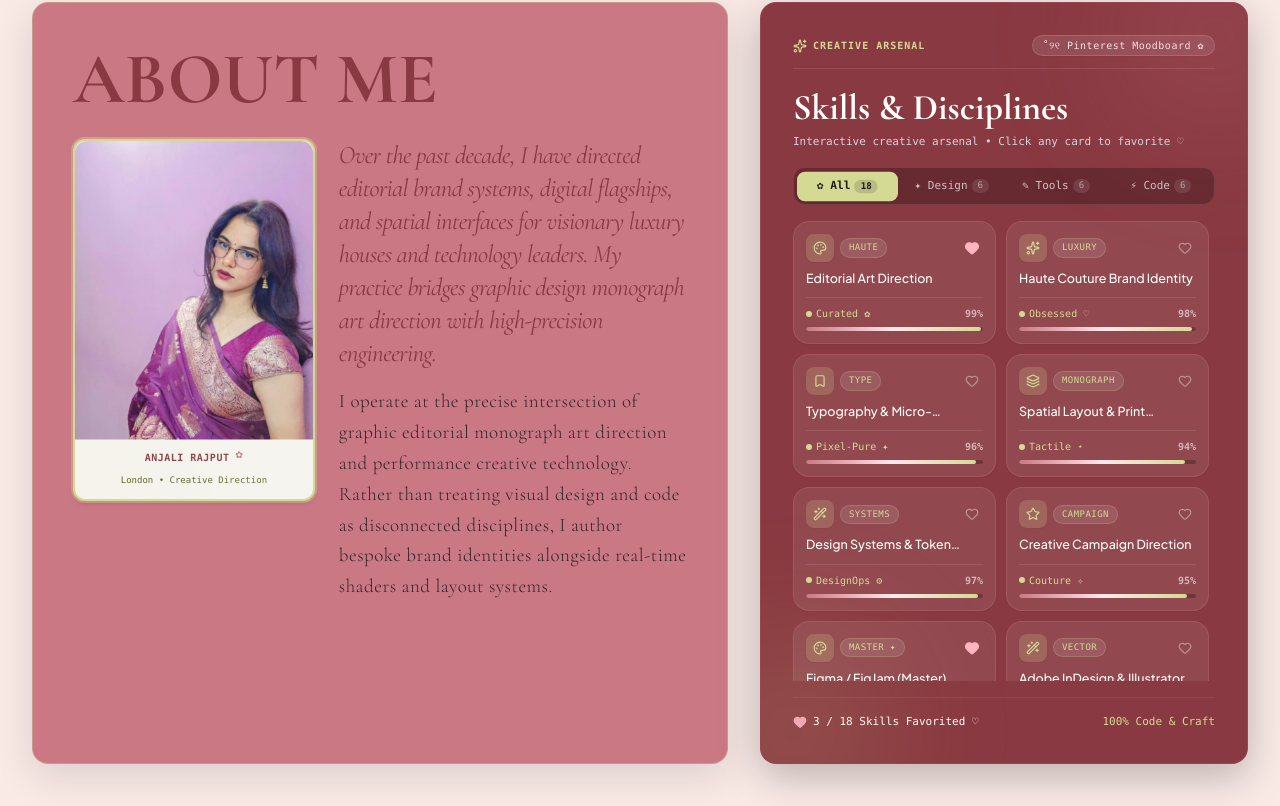
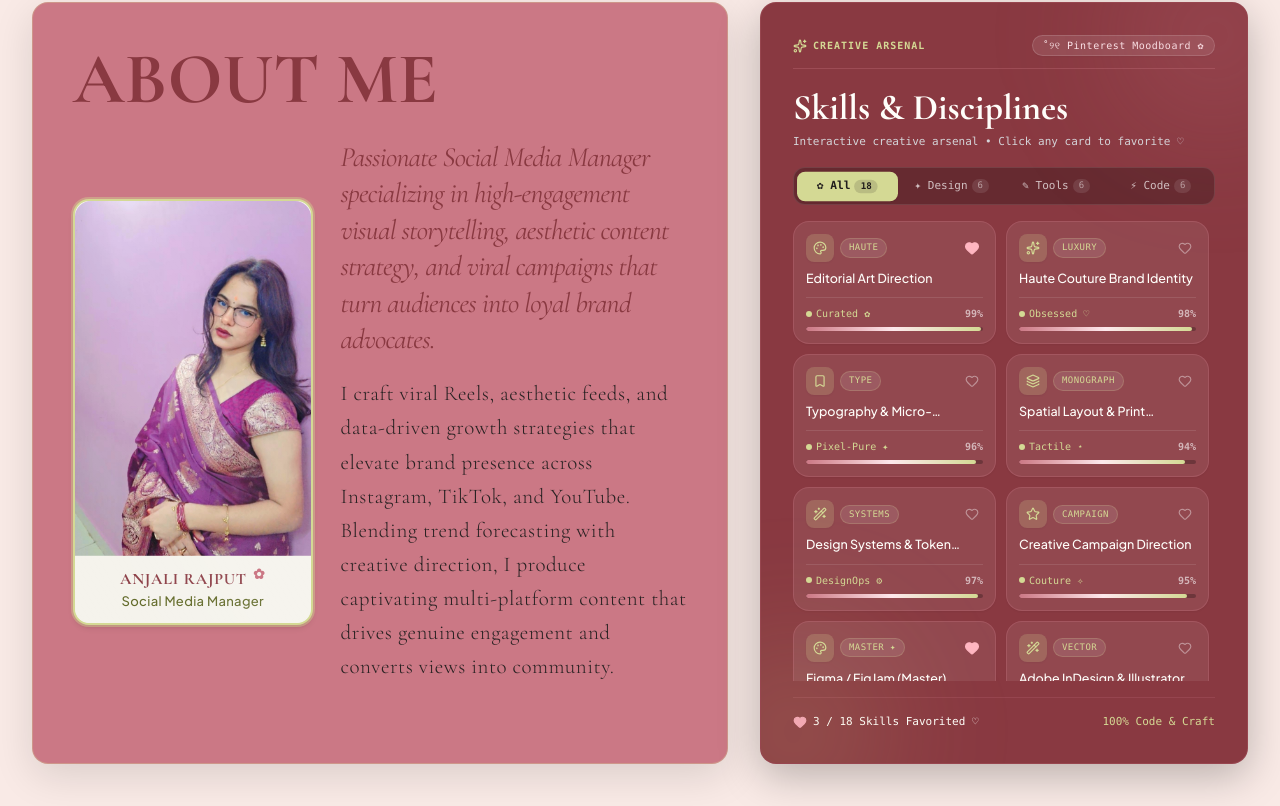
Before and after one commit to lucky4-git1/anjalicv, a React (Vite) app: page / in a window 1280 px wide. Shown: the part 894-1700 px from the top of the page. Built offline with nearby package versions, Linux system fonts and the light colour scheme; a web font is replaced by a local one.

Commit message:
fix: increase photo size, enlarge bio & caption typography, and update title to Social Media Manager

```diff
--- a/src/components/ContactModal.tsx
+++ b/src/components/ContactModal.tsx
@@ -15,7 +15,7 @@ export const ContactModal: React.FC<ContactModalProps> = ({ isOpen, onClose }) =
     name: "",
     email: "",
     company: "",
-    scope: "Creative Direction & Brand Identity",
+    scope: "Social Media Management & Campaign Strategy",
     message: "",
   })
 
@@ -65,13 +65,13 @@ export const ContactModal: React.FC<ContactModalProps> = ({ isOpen, onClose }) =
           <div>
             <div className="mb-5">
               <span className="text-[10px] font-mono uppercase tracking-widest text-[#893941] font-bold block mb-1">
-                COMMISSION INTAKE
+                COLLABORATION INTAKE
               </span>
               <h3 className="text-2xl font-serif font-bold text-[#893941]">
                 Initiate Project Inquiry
               </h3>
               <p className="text-xs text-[#5E6623] font-sans mt-0.5">
-                For creative direction commissions, brand identities, or digital flagships.
+                For social media management, aesthetic campaigns, or brand collaborations.
               </p>
             </div>
 
@@ -115,10 +115,10 @@ export const ContactModal: React.FC<ContactModalProps> = ({ isOpen, onClose }) =
                   onChange={(e) => setFormData({ ...formData, scope: e.target.value })}
                   className="w-full px-3 py-2 rounded-lg bg-white border border-[#893941]/30 text-[#211D1D] text-xs focus:border-[#893941] focus:outline-none transition-colors"
                 >
-                  <option value="Creative Direction & Brand Identity">Creative Direction & Brand Identity</option>
-                  <option value="UI/UX Digital Flagship Architecture">UI/UX Digital Flagship Architecture</option>
-                  <option value="Social Media Editorial Campaign">Social Media Editorial Campaign</option>
-                  <option value="Executive Design Advisory">Executive Design Advisory</option>
+                  <option value="Social Media Management & Campaign Strategy">Social Media Management & Campaign Strategy</option>
+                  <option value="Viral Reels & TikTok Content Production">Viral Reels & TikTok Content Production</option>
+                  <option value="Aesthetic Feed Curation & Brand Identity">Aesthetic Feed Curation & Brand Identity</option>
+                  <option value="Influencer & Creator Collaborations">Influencer & Creator Collaborations</option>
                 </select>
               </div>
 
--- a/src/components/EditorialPortfolioBoard.tsx
+++ b/src/components/EditorialPortfolioBoard.tsx
@@ -358,11 +358,11 @@ export const EditorialPortfolioBoard: React.FC<EditorialPortfolioBoardProps> = (
                 ABOUT ME
               </h2>
 
-              <div className="grid grid-cols-1 sm:grid-cols-12 gap-6 items-start">
+              <div className="grid grid-cols-1 sm:grid-cols-12 gap-7 items-center">
                 {/* Portrait Image Frame — Target landing point for the traveling hero flower */}
                 <div
                   id="about-portrait-card"
-                  className={`relative sm:col-span-5 rounded-xl border-2 transition-all duration-700 bg-[#F5F3EC] shadow-md group ${
+                  className={`relative sm:col-span-5 rounded-2xl border-2 transition-all duration-700 bg-[#F5F3EC] shadow-md group max-w-[340px] sm:max-w-none w-full mx-auto ${
                     flowerLanded
                       ? "border-[#D4D994] shadow-[0_12px_40px_rgba(212,217,148,0.35)] ring-2 ring-[#D4D994]/40"
                       : "border-[#893941]/20 hover:border-[#D4D994]"
@@ -374,12 +374,12 @@ export const EditorialPortfolioBoard: React.FC<EditorialPortfolioBoardProps> = (
                     className="absolute -top-3 -right-3 w-6 h-6 pointer-events-none z-30"
                     aria-hidden="true"
                   />
-                  <div className="rounded-xl overflow-hidden relative">
+                  <div className="rounded-2xl overflow-hidden relative">
                     <img
                       id="about-portrait-img"
                       src="/assets/anjali-rajput.png"
-                      alt="Anjali Rajput — Creative Director"
-                      className={`w-full aspect-[4/5] object-cover object-top transition-all duration-1000 ease-out ${
+                      alt="Anjali Rajput — Social Media Manager"
+                      className={`w-full aspect-[2/3] object-cover object-top transition-all duration-1000 ease-out ${
                         flowerLanded
                           ? "grayscale-0 contrast-100 saturate-105 scale-[1.01]"
                           : "grayscale contrast-115 hover:grayscale-0"
@@ -391,27 +391,27 @@ export const EditorialPortfolioBoard: React.FC<EditorialPortfolioBoardProps> = (
                       <div className="absolute inset-0 bg-gradient-to-tr from-transparent via-white/15 to-transparent pointer-events-none animate-pulse" />
                     )}
 
-                    <div className="p-2.5 bg-[#F5F3EC] text-center border-t border-[#893941]/10">
-                      <span className="text-[10px] font-mono uppercase tracking-wider text-[#893941] font-bold flex items-center justify-center gap-1.5">
+                    <div className="py-3 px-3 bg-[#F5F3EC] text-center border-t border-[#893941]/10">
+                      <span className="text-sm sm:text-base font-serif uppercase tracking-wider text-[#893941] font-bold flex items-center justify-center gap-1.5">
                         Anjali Rajput
                         {flowerLanded && (
-                          <span className="text-[#CB7885] animate-bounce text-xs">✿</span>
+                          <span className="text-[#CB7885] animate-bounce text-sm">✿</span>
                         )}
                       </span>
-                      <span className="text-[9px] font-mono text-[#5E6623]">
-                        London • Creative Direction
+                      <span className="text-xs sm:text-[13px] font-sans font-medium text-[#5E6623] mt-0.5 block tracking-wide">
+                        Social Media Manager
                       </span>
                     </div>
                   </div>
                 </div>
 
                 {/* Personal Intro & Philosophy */}
-                <div className="sm:col-span-7 space-y-4 font-serif text-[#211D1D]">
-                  <p className="text-xl sm:text-2xl md:text-[25px] font-normal italic text-[#893941] leading-[1.32] tracking-tight">
+                <div className="sm:col-span-7 space-y-5 font-serif text-[#211D1D]">
+                  <p className="text-2xl sm:text-3xl md:text-[28px] font-normal italic text-[#893941] leading-[1.3] tracking-tight">
                     {personal.bio}
                   </p>
-                  <p className="text-base sm:text-lg md:text-[19px] font-light text-[#211D1D]/90 leading-relaxed tracking-wide">
-                    I operate at the precise intersection of graphic editorial monograph art direction and performance creative technology. Rather than treating visual design and code as disconnected disciplines, I author bespoke brand identities alongside real-time shaders and layout systems.
+                  <p className="text-lg sm:text-xl md:text-[21px] font-light text-[#211D1D]/95 leading-relaxed tracking-wide">
+                    I craft viral Reels, aesthetic feeds, and data-driven growth strategies that elevate brand presence across Instagram, TikTok, and YouTube. Blending trend forecasting with creative direction, I produce captivating multi-platform content that drives genuine engagement and converts views into community.
                   </p>
                 </div>
               </div>
@@ -743,7 +743,7 @@ export const EditorialPortfolioBoard: React.FC<EditorialPortfolioBoardProps> = (
           </h2>
 
           <p className="max-w-xl text-xs sm:text-sm text-zinc-300 font-sans leading-relaxed mb-8">
-            Available for select Creative Direction, Haute Couture Brand Identity, and Spatial Design Commissions.
+            Available for Social Media Management, Viral Reels & Content Strategy, and Brand Growth Collaborations.
           </p>
 
           <div className="flex flex-wrap items-center justify-center gap-3 mb-10">
@@ -834,7 +834,7 @@ export const EditorialPortfolioBoard: React.FC<EditorialPortfolioBoardProps> = (
             <div className="space-y-4 mb-6 text-xs text-[#211D1D] font-sans leading-relaxed">
               <div>
                 <h4 className="text-xs font-semibold text-[#893941] uppercase font-mono tracking-wider mb-1">
-                  Creative Direction & Reel Concept
+                  Social Media Strategy & Reel Concept
                 </h4>
                 <p className="text-sm leading-relaxed text-[#211D1D]/85">{selectedSample.description}</p>
               </div>
--- a/src/data/portfolioData.ts
+++ b/src/data/portfolioData.ts
@@ -48,18 +48,18 @@ export const PORTFOLIO_DATA = {
   personal: {
     name: "Anjali",
     fullName: "Anjali Rajput",
-    title: "Senior Creative Director & Visual Designer",
-    tagline: "BOTANICAL EDITORIAL — ANJALI RAJPUT'S CREATIVE WORLD",
-    subtagline: "Fashion-inspired editorial design, brand identity systems, and tactile digital experiences.",
+    title: "Senior Social Media Manager & Content Strategist",
+    tagline: "AESTHETIC SOCIAL CAMPAIGNS — ANJALI RAJPUT",
+    subtagline: "Social media strategy, visual storytelling, viral reels, and high-impact brand growth.",
     email: "anjali@thepinkstandard.studio",
-    location: "London • New York • Remote",
-    status: "Available for Select Creative Direction & Editorial Commissions",
-    bio: "Over the past decade, I have directed editorial brand systems, digital flagships, and spatial interfaces for visionary luxury houses and technology leaders. My practice bridges graphic design monograph art direction with high-precision engineering.",
-    philosophy: "Elegance is the consequence of absolute conviction. Every typeface, margin, and contour is an intentional declaration.",
+    location: "London • Remote",
+    status: "Available for Social Media Management & Brand Collaborations",
+    bio: "Passionate Social Media Manager specializing in high-engagement visual storytelling, aesthetic content strategy, and viral campaigns that turn audiences into loyal brand advocates.",
+    philosophy: "Authentic storytelling paired with immaculate aesthetic curation creates an unforgettable digital presence.",
     stats: [
-      { label: "Design Experience", value: "10+ Yrs" },
-      { label: "Global Accolades", value: "24+" },
-      { label: "Identity Systems", value: "38+" },
+      { label: "Content Reach", value: "10M+" },
+      { label: "Campaigns Led", value: "50+" },
+      { label: "Growth Rate", value: "3.5x" },
       { label: "Based In", value: "London" }
     ]
   },
```
